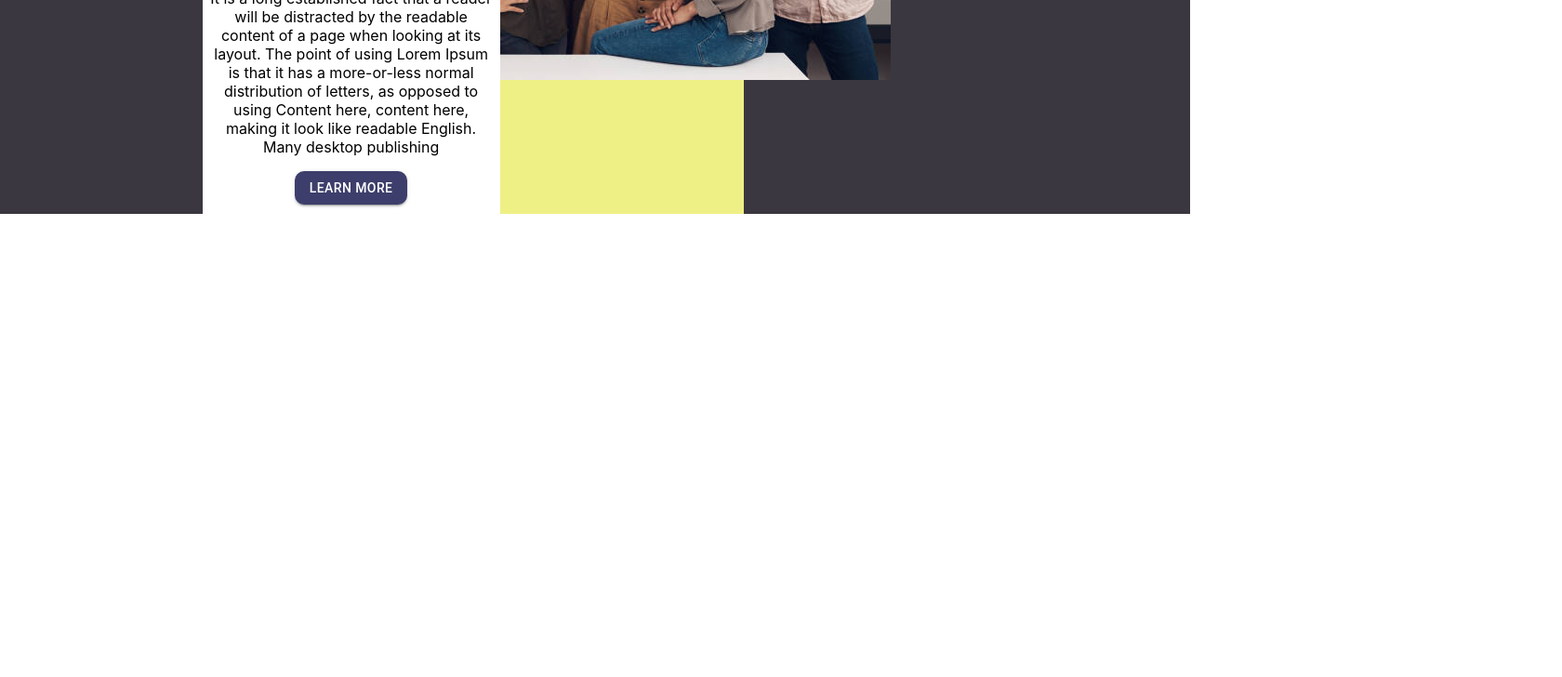
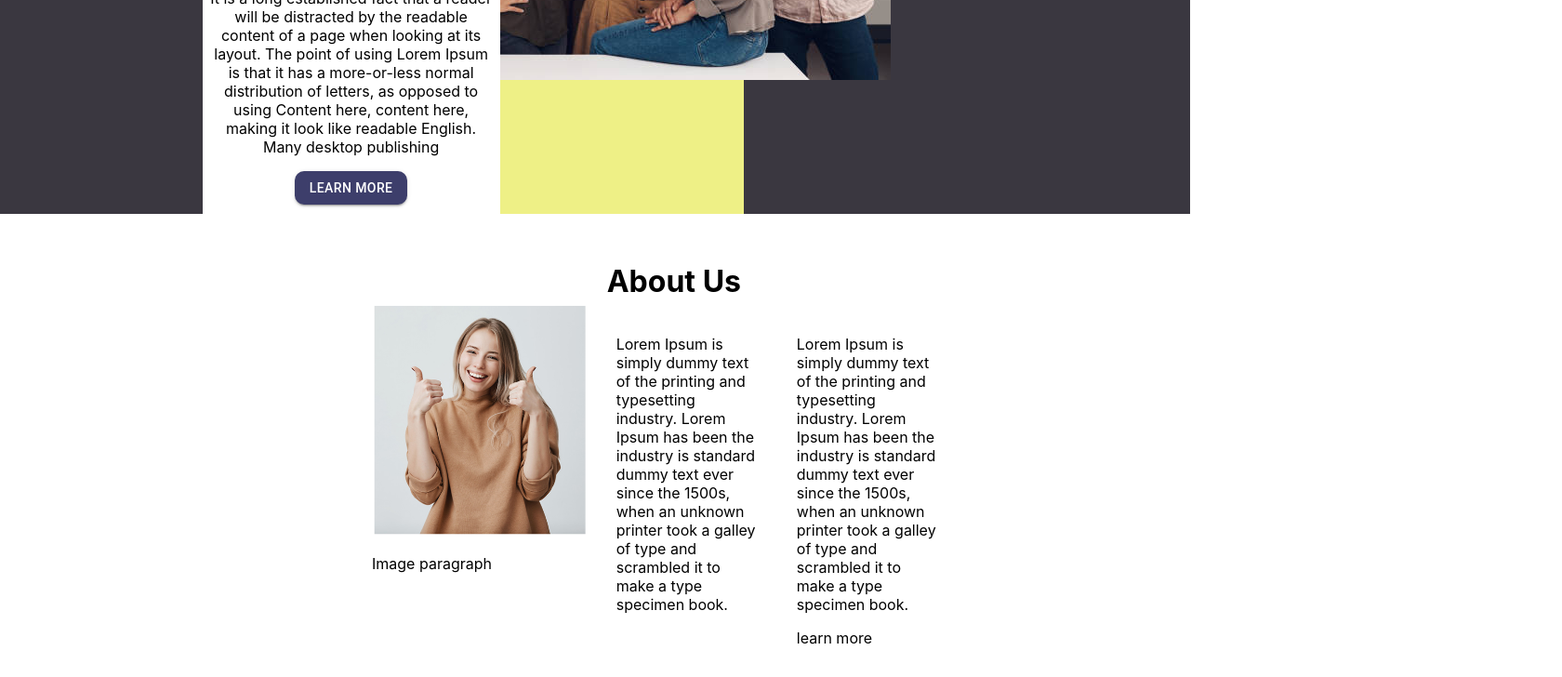
Before and after one commit to sachinrao-dev/react-css-mui, a React (Create React App) app: page / in a window 1280 px wide. Shown: the part 552-1280 px from the top of the page at 93% size, 1680 px wide, since content can reach past the window. Before the commit the page ends 800 px from the top, so only its background shows below. Built offline with nearby package versions, Linux system fonts and the light colour scheme.

Commit message:
implement in about us compoent

```diff
--- a/src/App.js
+++ b/src/App.js
@@ -1,12 +1,15 @@
 import React from "react";
 import Header from "./component/UI/Header";
 import GreenPanel from "./component/UI/GreenPanel";
+import AboutUs from "./component/UI/AboutUs";
+// import Button from "./component/UI/Button";
 
 function App() {
   return (
     <div>
       <Header />
       <GreenPanel />
+      <AboutUs />
     </div>
   );
 }
--- /dev/null
+++ b/src/component/UI/AboutUs.js
@@ -0,0 +1,43 @@
+/* eslint-disable jsx-a11y/anchor-is-valid */
+import React from "react";
+import useStyle from "../style/AboutUsStyle";
+import image from "../asset/single.png";
+
+function AboutUs() {
+  const classes = useStyle();
+
+  return (
+    <div className={classes.aboutUsContainer}>
+      <div className={classes.imageContainer}>
+        <img src={image} alt="" />
+        <p>Image paragraph</p>
+      </div>
+      <div className={classes.paragraphContainer}>
+        <div>
+          <h1>About Us</h1>
+        </div>
+        <div className={classes.innerContainer}>
+          <div className={classes.para1}>
+            <p>
+              Lorem Ipsum is simply dummy text of the printing and typesetting
+              industry. Lorem Ipsum has been the industry is standard dummy text
+              ever since the 1500s, when an unknown printer took a galley of
+              type and scrambled it to make a type specimen book.
+            </p>
+          </div>
+          <div className={classes.para2}>
+            <p>
+              Lorem Ipsum is simply dummy text of the printing and typesetting
+              industry. Lorem Ipsum has been the industry is standard dummy text
+              ever since the 1500s, when an unknown printer took a galley of
+              type and scrambled it to make a type specimen book.
+            </p>
+            <a>learn more</a>
+          </div>
+        </div>
+      </div>
+    </div>
+  );
+}
+
+export default AboutUs;
--- /dev/null
+++ b/src/component/style/AboutUsStyle.js
@@ -0,0 +1,30 @@
+import { makeStyles } from "@mui/styles";
+
+const useStyle = makeStyles({
+  aboutUsContainer: {
+    display: "flex",
+    width: "100%",
+    alignItems: "center",
+    margin: "2rem 25rem",
+  },
+  innerContainer: {
+    display: "flex",
+  },
+  para1: {
+    marginRight: "10px",
+    marginLeft: "10px",
+    width: "15%",
+  },
+  para2: {
+    width: "15%",
+    marginLeft: "30px",
+  },
+  imageContainer: {
+    "& img": {
+      height: "250px",
+      marginRight: "20px",
+    },
+  },
+});
+
+export default useStyle;
```
Also changed, not shown: src/component/asset/single.png (added).
